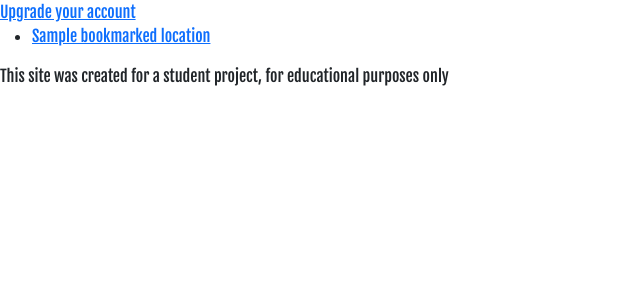
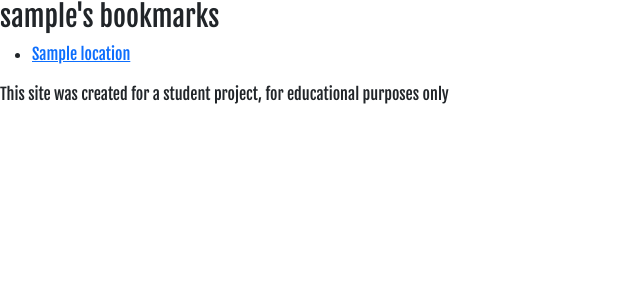
Before and after one commit to Cillian-G/neverending_guidebook, a Django app: template templates/my_account.html in a window 1280 px wide. Shown: the part 112-412 px from the top of the page, without its empty margins (0-640 px from the left). Run offline with Django 3.2, Linux system fonts and the light colour scheme; a user stored in the database is signed in; tables that the repository leaves empty hold one stand-in row (values such as "Sample post"); the template is opened without the code that fills it: values that come from a table or form of the project are taken from there, most other values are stand-ins (such as "Sample title", 1, 10 or a date in 2020); parts of the project's set-up code (start-up, migrations or seed data) failed here and were passed over; some libraries are stand-ins or nearby versions.

Commit message:
Add html and templates for user bookmark list

```diff
--- a/templates/my_account.html
+++ b/templates/my_account.html
@@ -4,13 +4,14 @@
 
     {% if user.is_authenticated %}
 
+
         <div>
-            <a href="{% url 'upgrade' %}">Upgrade your account</a>
-        </div>
-
+        <h3>{{ user.username }}'s bookmarks</h3>
         <ul>
-        {% for bookmarked_location in user_bookmarks %}
-        <li><a href="{% url 'location' location.slug %}">{{ bookmarked_location.title }}</a></li>
+            {% for location in locations %}
+                <li>
+                    <a href="{% url 'location' location.slug %}">{{ location.title }}</a>
+                </li>
         {% endfor %}
         </ul>
 
```
